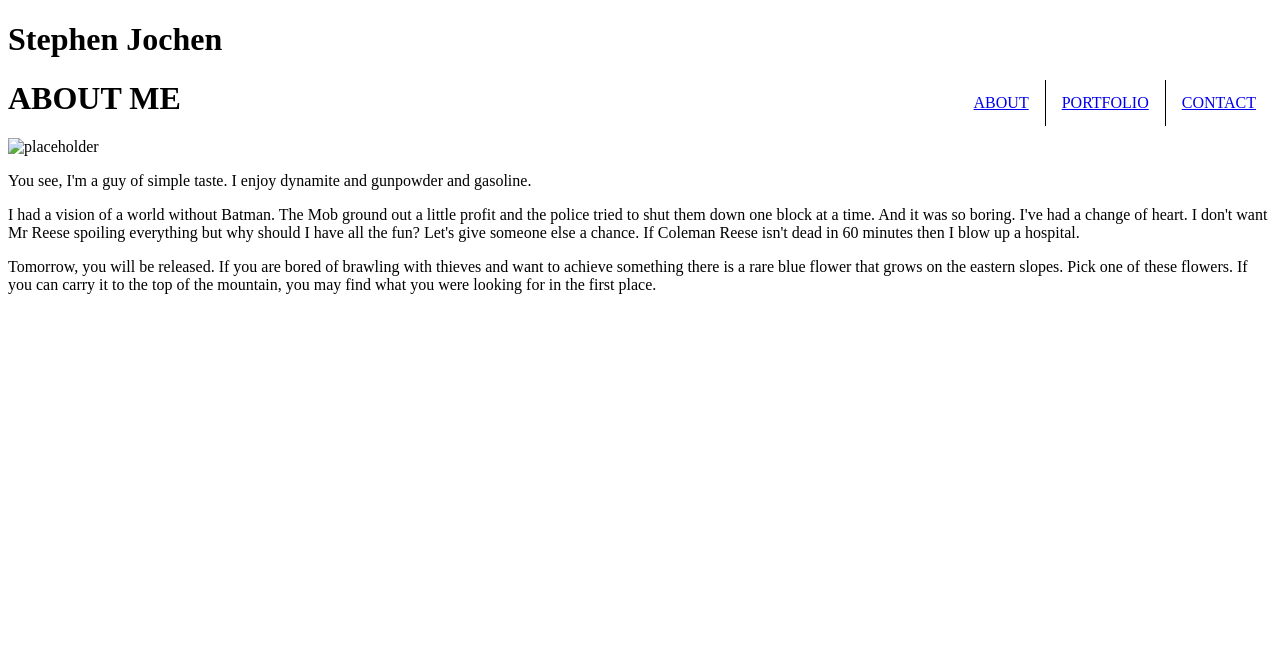
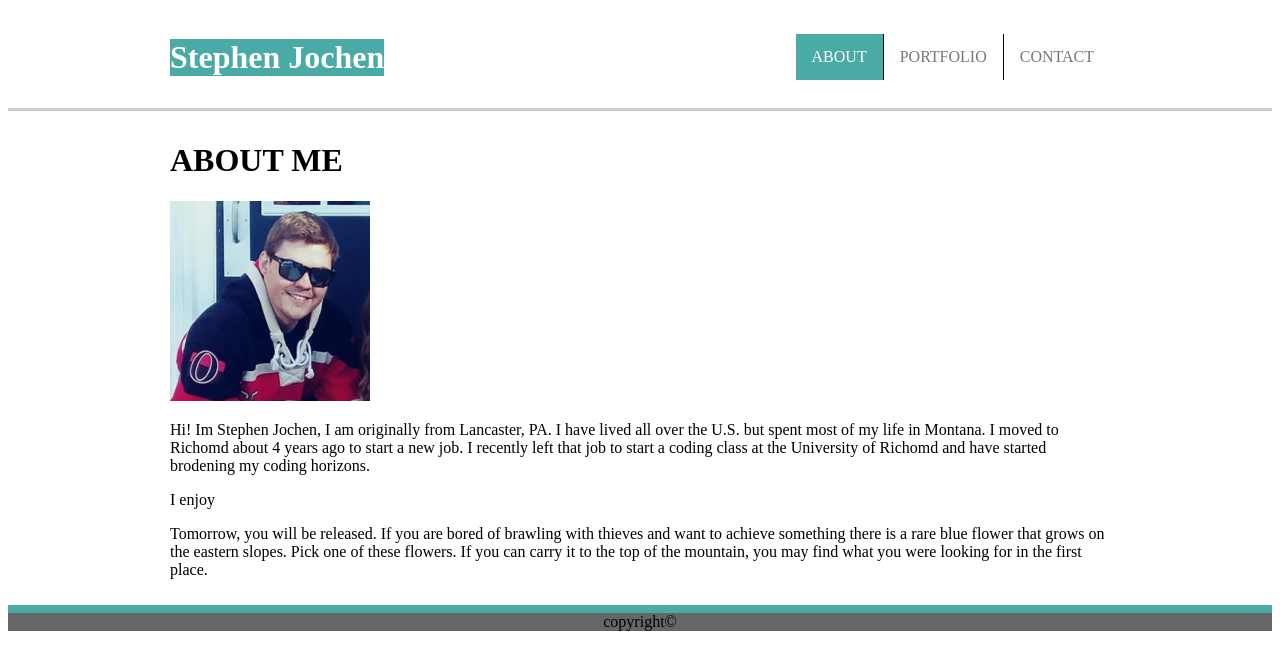
Before and after one commit to sjochen/Basic-Portfolio, a plain HTML site: page index.html in a window 1280 px wide. Drawn offline with Linux system fonts and the light colour scheme.

Commit message:
updated the css on the index html and fixed the pathing to the contact page

```diff
--- a/assets/css/style.css
+++ b/assets/css/style.css
@@ -7,14 +7,26 @@
 ul {
     list-style: none;
 
+
+}
+
+li a:hover {
+    background-color: #4aaaa5;
+    color: white;
 }
 
 li {
     float: right;
+    border-right: 1px solid black;
+
+}
+
+li a {
     display:block;
     text-align: center;
     padding: 14px 16px;
-    border-right: 1px solid black;
+    color: #777777;
+    text-decoration: none;
 }
 
 li:first-child {
@@ -22,6 +34,40 @@ li:first-child {
 }
 
 
+.content {
+    max-width: 960px;
+    margin: auto;
+    background: white;
+    padding: 10px;
+}
+
+#name {
+    float: left;
+    text-align: center;
+    color: #ffffff;
+    background-color: #4aaaa5;
+}
+
 .clearfix::after {
     content: "";
     clear: both;
+    display: table;
+}
+
+header {
+    border-bottom: solid #cccccc;
+    background-color: #ffffff;
+    width: 100%;
+}
+
+footer {
+    background-color: #666666;
+    border-top: 8px solid #4aaaa5;
+    text-align: center;
+}
+
+.active {
+    background-color: #4aaaa5;
+    color: #ffffff;
+
+}
--- a/index.html
+++ b/index.html
@@ -1,6 +1,7 @@
 <!DOCTYPE html>
 
 <html lang="en-us">
+
 <head>
 
     <meta charset="UTF-8">
@@ -12,34 +13,46 @@
 </head>
 
 <body>
+
     <header>
-        <h1>Stephen Jochen</h1>
+    <div class="content">
+        <h1 id="name">Stephen Jochen</h1>
 
 
-        <nav>
+        <nav class="clearfix">
             <ul>
-                <li><a class="active" href="index.html">CONTACT</a></li>
+                <li><a href="contact.html">CONTACT</a></li>
                 <li><a href="Portfolio.html">PORTFOLIO</a></li>
-                <li><a href="index.html">ABOUT</a></li>
+                <li><a class="active" href="index.html">ABOUT</a></li>
             </ul>
         </nav>
 
     </header>
-
+    </div>
+    <div class="content">
         <h1>ABOUT ME</h1>
 
-    <img src="C:\hopsin1.jpg" alt="placeholder" width="200px" height="200px">
+        <img src="assets\images\profile.jpg" alt="placeholder" width="200px" height="200px">
 
         <p>
-        You see, I'm a guy of simple taste. I enjoy dynamite and gunpowder and gasoline.
+            Hi! Im Stephen Jochen, I am originally from Lancaster, PA. I have lived all over the U.S. but spent most of
+            my life in Montana. I moved to Richomd about 4 years ago to start a new job. I recently left that job to
+            start a coding class at the University of Richomd and have started brodening my coding horizons.
         </p>
 
         <p>
-        I had a vision of a world without Batman. The Mob ground out a little profit and the police tried to shut them down one block at a time. And it was so boring. I've had a change of heart. I don't want Mr Reese spoiling everything but why should I have all the fun? Let's give someone else a chance. If Coleman Reese isn't dead in 60 minutes then I blow up a hospital.
+            I enjoy
         </p>
 
         <p>
-        Tomorrow, you will be released. If you are bored of brawling with thieves and want to achieve something there is a rare blue flower that grows on the eastern slopes. Pick one of these flowers. If you can carry it to the top of the mountain, you may find what you were looking for in the first place.
+            Tomorrow, you will be released. If you are bored of brawling with thieves and want to achieve something
+            there is a rare blue flower that grows on the eastern slopes. Pick one of these flowers. If you can carry it
+            to the top of the mountain, you may find what you were looking for in the first place.
         </p>
+    </div>
 </body>
+<footer>
+    copyright©
+</footer>
+
 </html>
```
Also changed, not shown: contact.html (+2 -2 lines), assets/images/profile.jpg (added). Lines whose indentation alone changed are shown as unchanged.
